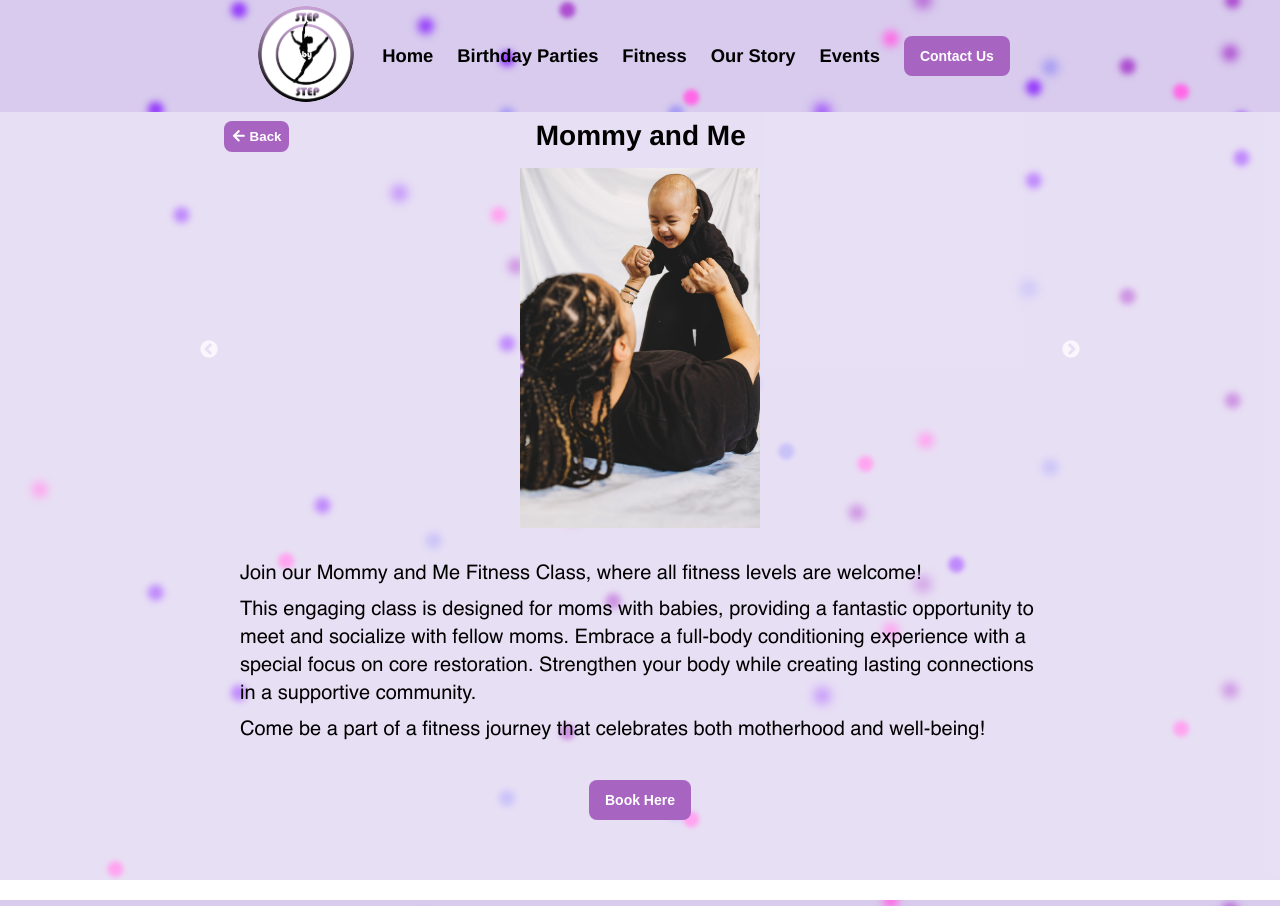
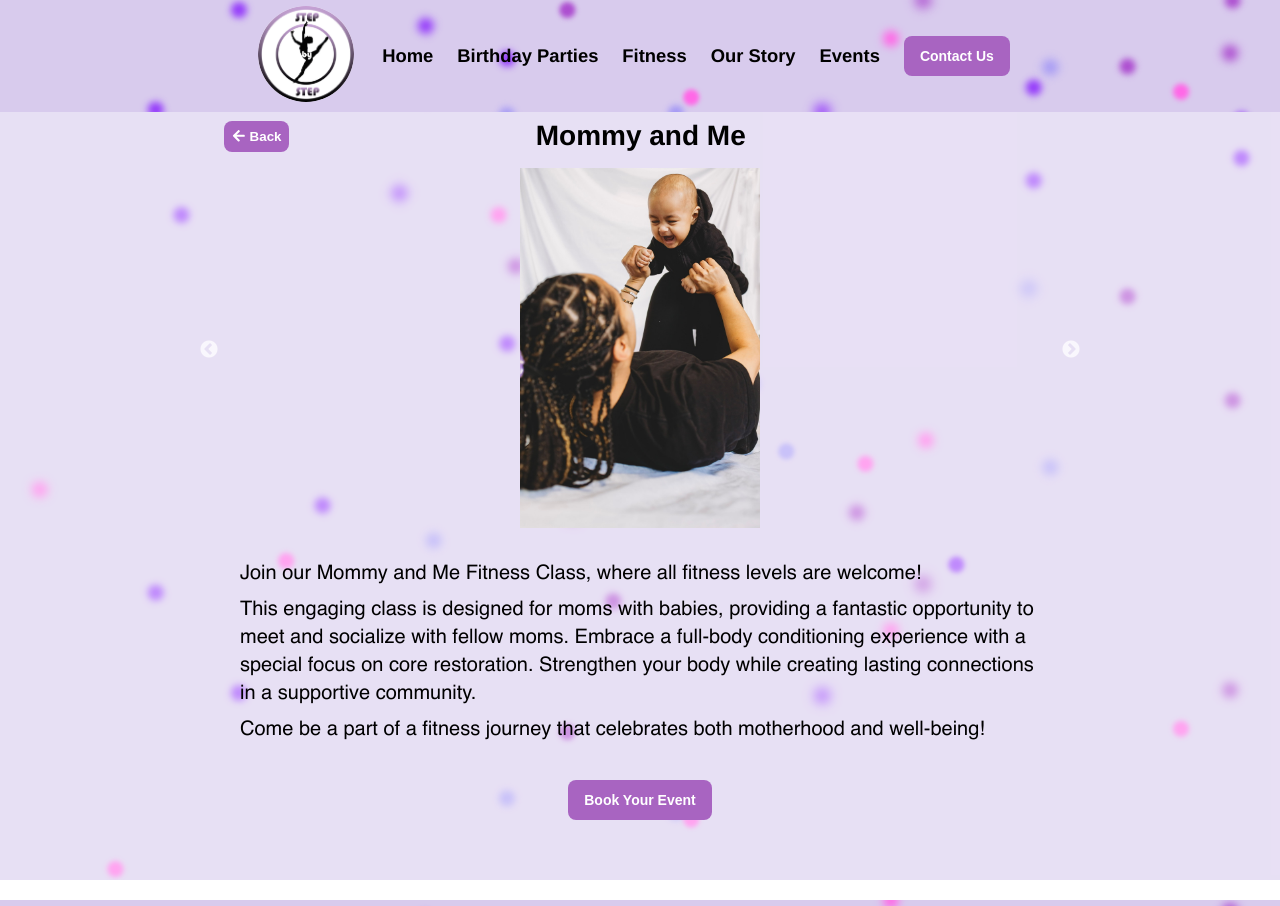
Before and after one commit to ralphdaryn/stepbystepstars, a React (Create React App) app: page /mommyandme in a window 1280 px wide. Shown: the top 906 px of the page. Built offline with nearby package versions, Linux system fonts and the light colour scheme.

Commit message:
update event button

```diff
--- a/src/components/EventsButton/EventsButton.js
+++ b/src/components/EventsButton/EventsButton.js
@@ -10,7 +10,7 @@ const EventsButton = () => {
 
   return (
     <button className="events-button" onClick={handleButtonClick}>
-      Book Here
+      Book Your Event
     </button>
   );
 };
```
